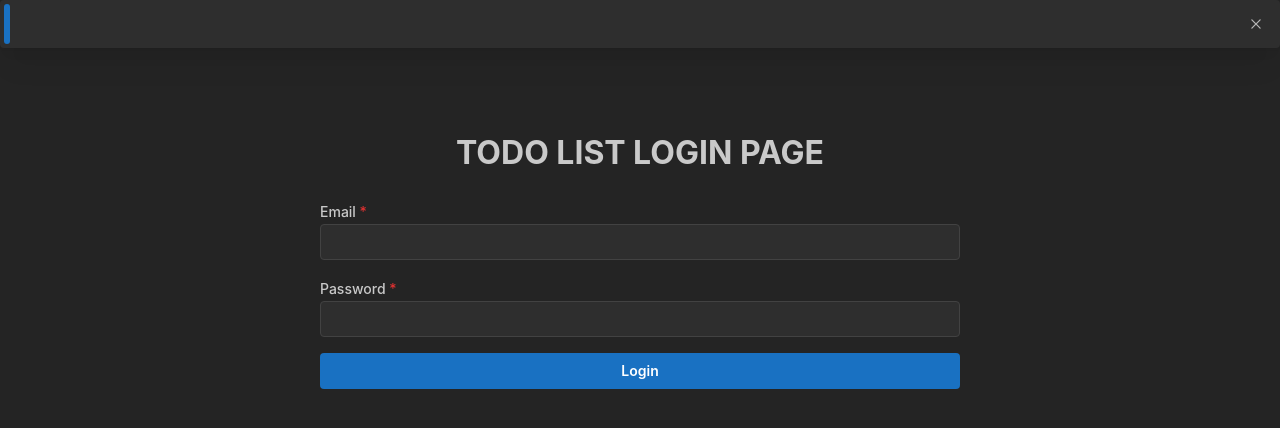
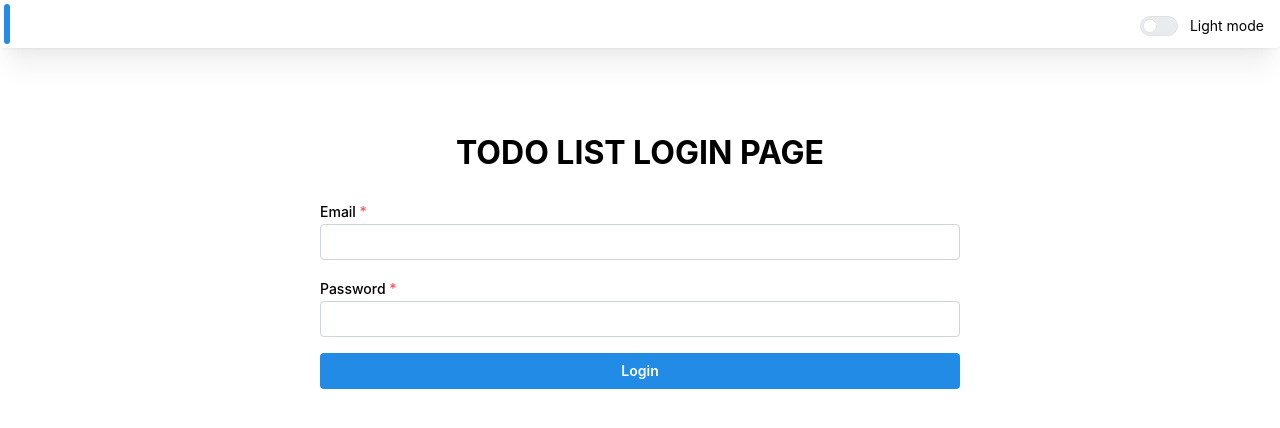
Before and after one commit to przemek890/TODO-WEB-APP, a React (Create React App) app in the folder frontend_app/: page /login in a window 1280 px wide. Shown: the top 428 px of the page. Built offline with nearby package versions, Linux system fonts and the light colour scheme; no server answers.

Commit message:
A few minor functionalities

```diff
--- a/frontend_app/src/App.tsx
+++ b/frontend_app/src/App.tsx
@@ -1,22 +1,42 @@
-// App.tsx
 import React from 'react';
 import { BrowserRouter } from 'react-router-dom';
 import { Rounting } from './features/Routing';
 import '@mantine/core/styles.css';
-import {MantineProvider, createTheme, Notification} from '@mantine/core';
+import { MantineProvider, createTheme, Notification, Paper, Switch, useMantineColorScheme } from '@mantine/core';
 
-const theme = createTheme({
-});
+const theme = createTheme({});
 
 function App() {
     return (
+        <MantineProvider theme={theme}>
+            <ColorSchemeComponent />
+        </MantineProvider>
+    );
+}
+
+function ColorSchemeComponent() {
+    const { colorScheme, setColorScheme } = useMantineColorScheme();
+
+    const handleColorSchemeChange = () => {
+        setColorScheme(colorScheme === 'dark' ? 'light' : 'dark');
+    };
+
+
+    return (
         <div>
-            <MantineProvider defaultColorScheme="dark">
-                <Notification/>
-                <BrowserRouter>
-                        <Rounting/>
-                </BrowserRouter>
-            </MantineProvider>
+            <Notification/>
+            <BrowserRouter>
+                <Rounting/>
+            </BrowserRouter>
+            <div style={{ position: 'absolute', top: 0, right: 0, padding: '1rem' }}>
+                <Paper>
+                    <Switch
+                        checked={colorScheme === "dark"}
+                        onChange={handleColorSchemeChange}
+                        label={colorScheme === "dark" ? "Dark mode" : "Light mode"}
+                    />
+                </Paper>
+            </div>
         </div>
     );
 }
--- a/frontend_app/src/components/AppNavBar.tsx
+++ b/frontend_app/src/components/AppNavBar.tsx
@@ -22,7 +22,7 @@ export const AppNavBar = () => {
 
     return (
         <div>
-            <NavLink onClick={() => navigate("/todo")} label="TODO LIST" leftSection={<IconListCheck size="1rem" stroke={1.5} />} />
+            <NavLink onClick={() => navigate("/todo")} label="TODO LISTS" leftSection={<IconListCheck size="1rem" stroke={1.5} />} />
             <NavLink onClick={() => navigate("/todo/new")} label="Add" leftSection={<IconPlus size="1rem" stroke={1.5} />} />
             <NavLink onClick={() => navigate("/todo/calculator")} label="Calculator" leftSection={<IconCalculator size="1rem" stroke={1.5} />} />
             <NavLink onClick={handleLogout} label="Wyloguj" leftSection={<IconDoorExit size="1rem" stroke={1.5} />} />
--- /dev/null
+++ b/frontend_app/src/components/ColorSchema.tsx
@@ -0,0 +1,21 @@
+import { Notification, Paper, Switch, useMantineColorScheme } from '@mantine/core';
+
+export function ColorSchemeComponent() {
+    const { colorScheme, setColorScheme } = useMantineColorScheme();
+
+    const handleColorSchemeChange = () => {
+        setColorScheme(colorScheme === 'dark' ? 'light' : 'dark');
+    };
+
+    return (
+        <div style={{ position: 'absolute', top: 0, right: 0, padding: '1rem' }}>
+            <Paper>
+                <Switch
+                    checked={colorScheme === "dark"}
+                    onChange={handleColorSchemeChange}
+                    label={colorScheme === "dark" ? "Dark mode" : "Light mode"}
+                />
+            </Paper>
+        </div>
+    );
+}
--- a/frontend_app/src/components/Layout.tsx
+++ b/frontend_app/src/components/Layout.tsx
@@ -3,8 +3,8 @@ import {AppNavBar} from "./AppNavBar";
 import {AppShell, Burger, Group, Text} from "@mantine/core";
 import React from "react";
 import {useDisclosure} from "@mantine/hooks";
+import {ColorSchemeComponent} from "./ColorSchema";
 
-// Layout.tsx
 export const Layout = () => {
     const [opened, { toggle }] = useDisclosure();
     return (
@@ -16,7 +16,8 @@ export const Layout = () => {
             <AppShell.Header>
                 <Group h="100%" px="md">
                     <Burger opened={opened} onClick={toggle} hiddenFrom="sm" size="sm" />
-                    <Text size="xl">TODO APP</Text> {/* Dodajemy tytuł strony */}
+                    <Text fw={700} size="xl">TODO APP</Text>
+                    <ColorSchemeComponent />
                 </Group>
             </AppShell.Header>
             <AppShell.Navbar p="md">
--- a/frontend_app/src/css/Calculator.css
+++ b/frontend_app/src/css/Calculator.css
@@ -4,11 +4,9 @@
     justify-content: center;
     align-items: center;
     height: 100vh;
-    background-color: #1a1b1e;
 }
 
 .title {
-    color: #ffffff;
     margin-bottom: 20px;
 }
 
@@ -20,8 +18,7 @@
     text-align: right;
     width: 180px;
     height: 30px;
-    border: none;
-    color: #ffffff
+    border: 1px solid #000000;
 }
 
 .keypad {
@@ -36,12 +33,10 @@
     border: none;
     border-radius: 5px;
     cursor: pointer;
-    color: #ffffff
 ;
 }
 
 .clear, .btn.operator, .equal {
-    background-color: #ff9500;
 }
 
 .btn.zero {
--- a/frontend_app/src/features/Routing.tsx
+++ b/frontend_app/src/features/Routing.tsx
@@ -21,6 +21,27 @@ const publicRoutes: RouteObject[] = [
             {
                 path: '*',
                 element: <Navigate to="/login" replace/>
+            }
+        ]
+    }
+]
+
+const adminRoutes: RouteObject[] = [
+    {
+        path: '/',
+        element: <Layout/>,
+        children: [
+            {
+                path: "/todo",
+                element: <TodoList/>,
+            },
+            {
+                path: '/todo/new',
+                element: <TodoForm/>,
+            },
+            {
+                path: '*',
+                element: <ErrorPage/>,
             }
         ]
     }
@@ -56,6 +77,7 @@ const privateroutes: RouteObject[] = [
     }
 ]
 
+
 export const Rounting = () => {
     const isLogged = useIsLogged();
     const routes = isLogged ? privateroutes : publicRoutes;
--- a/frontend_app/src/features/calculator/Calculator.tsx
+++ b/frontend_app/src/features/calculator/Calculator.tsx
@@ -1,12 +1,12 @@
 import React, { useState, useEffect } from 'react';
 import '../../css/Calculator.css';
 import {createCal} from "./api/create-cal";
-import {listTodo} from "../todo/api/todo";
 import {listcal} from "./api/cal";
 
 export const Calculator = () => {
     const [result, setResult] = useState("");
     const [history, setHistory] = useState("");
+
 
     const handleClick = (event: React.MouseEvent<HTMLButtonElement>) => {
         setResult(result.concat((event.target as HTMLButtonElement).name));
--- a/frontend_app/src/features/login/LoginPage.tsx
+++ b/frontend_app/src/features/login/LoginPage.tsx
@@ -1,7 +1,6 @@
 import React, {FC} from 'react';
 import {useForm} from "@mantine/form";
-import {Button,Stack,TextInput,Image} from "@mantine/core";
-import {loginErrorNotification} from "./notifications";
+import {Button,Stack,TextInput} from "@mantine/core";
 import {login} from "./api/login";
 import {useNavigate} from "react-router-dom";
 
--- a/frontend_app/src/features/todo/TodoList.tsx
+++ b/frontend_app/src/features/todo/TodoList.tsx
@@ -3,19 +3,45 @@ import {TodoListItem} from "./TodoListItem";
 import { SimpleGrid } from '@mantine/core';
 import {useEffect, useState} from "react";
 import {listTodo} from "./api/todo";
+import {Checkbox} from '@mantine/core';
 
 
 export const TodoList = () => {
     const [data, setData] = useState<TodoType[]>([]);
+    const [isAscending, setIsAscending] = useState(true);
+    const [showCompleted, setShowCompleted] = useState(false); // Dodaj nowy stan
 
     useEffect(() => {
         listTodo().then((response) => setData(response));
     },[])
 
+    const sortData = () => {
+        const sortedData = [...data].sort((a, b) => {
+            const textA = a.title.toUpperCase();
+            const textB = b.title.toUpperCase();
+            return (textA < textB) ? -1 : (textA > textB) ? 1 : 0;
+        });
+        if (!isAscending) {
+            sortedData.reverse();
+        }
+        setData(sortedData);
+        setIsAscending(!isAscending);
+    }
+
     return (
         <div style={{width: '100%'}}>
+            <div style={{ display: 'flex', marginBottom: '20px' }}>
+                <Checkbox onClick={sortData} style={{ marginRight: '8px' }}/>
+                <div>Sort {isAscending ? 'alphabetically' : 'not alphabetically'}</div>
+                <Checkbox
+                    checked={showCompleted}
+                    onChange={() => setShowCompleted(!showCompleted)}
+                    style={{ marginRight: '8px', marginLeft: '8px' }}
+                />
+                <div>IsDone</div>
+            </div>
             <SimpleGrid cols={{base: 1, sm: 2, lq: 3}}>
-                {data.map((item) => <TodoListItem key={item.id} item={item}/>)}
+                {data.filter(item => !showCompleted || item.done).map((item) => <TodoListItem key={item.id} item={item}/>)}
             </SimpleGrid>
         </div>
     )
--- a/frontend_app/src/features/todo/api/create-todo.ts
+++ b/frontend_app/src/features/todo/api/create-todo.ts
@@ -4,6 +4,5 @@ import {API_URL} from "../../../config";
 import ky from "ky";
 
 export const createTodo = async (data: TodoFormValues)=> {
-    console.log(data)
     return ky.post(`${API_URL}/todo`,{json: data,credentials: "include"}).json<TodoType>();
 }
```
Also changed, not shown: 1 other file (tests, documents, lock files or other folders).
